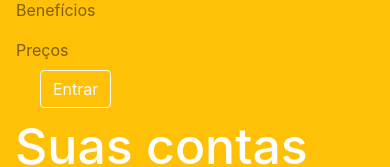
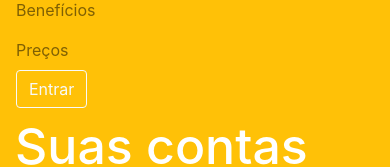
Before and after one commit to LuscaMath/Projeto-Finan-as, a plain HTML site: page index.html in a window 390 px wide. Both pictures are taken after a click on the button 346 px from the left and 31 px from the top of the page. Shown: the part 145-312 px from the top of the page. Drawn offline with nearby package versions, Linux system fonts and the light colour scheme.

Commit message:
Add files via upload

```diff
--- a/css/estilo.css
+++ b/css/estilo.css
@@ -17,3 +17,34 @@ footer p a {
 	padding-left: 20px;
 	color: black;
 }
+
+.mg-person {
+	margin-left: 20px;
+}
+
+/* Midias
+-----------------*/
+
+/* Extra small devices (portrait phones, less than 576px)*/
+@media (max-width: 575.98px) {
+    .mg-person {
+		margin-left: 0;
+	}
+}
+
+/* Small devices (landscape phones, 576px and up)*/
+@media (min-width: 576px) and (max-width: 767.98px) {
+
+}
+
+/* Medium devices (tablets, 768px and up)*/
+@media (min-width: 768px) and (max-width: 991.98px) {
+}
+
+/* Large devices (desktops, 992px and up)*/
+@media (min-width: 992px) and (max-width: 1199.98px) {
+}
+
+/* Extra large devices (large desktops, 1200px and up)*/
+@media (min-width: 1200px) {
+}
--- a/index.html
+++ b/index.html
@@ -46,7 +46,7 @@
                         <a href="" class="nav-link">Preços</a>
                       </li>
                       <li class="nav-item">
-                        <a href="" class="btn btn-outline-light ml-4">Entrar</a>
+                        <a href="" class="btn btn-outline-light mg-person">Entrar</a>
                       </li>
                   </ul>
 
```
